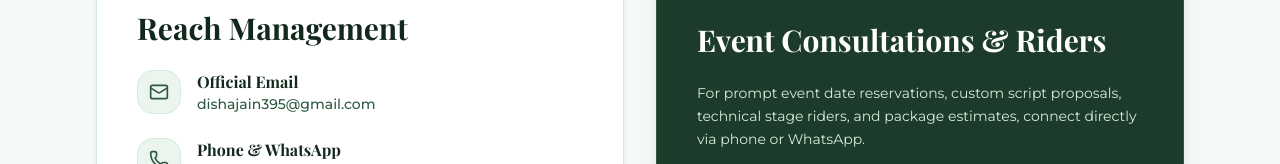
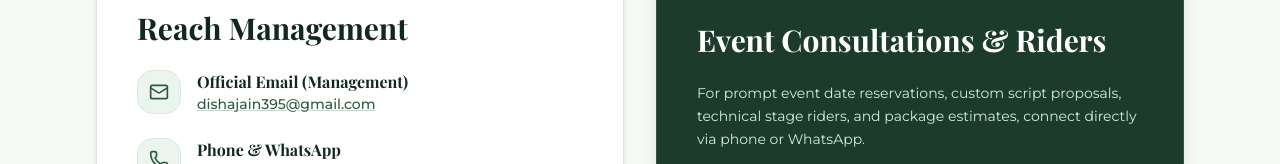
Before and after one commit to Naishaj16/emceedeepika, a React (Vite) app: page /contact in a window 1280 px wide. Shown: the part 536-700 px from the top of the page. Built offline with nearby package versions, Linux system fonts and the light colour scheme; a web font is replaced by a local one.

Commit message:
feat: add mailto link to contact email and update award proofs to support direct link navigation

```diff
--- a/src/routes/contact.tsx
+++ b/src/routes/contact.tsx
@@ -45,8 +45,13 @@ const ContactPage: React.FC = () => {
                     <Mail className="w-5 h-5" />
                   </div>
                   <div>
-                    <h4 className="font-bold text-pastel-900 text-base">Official Email</h4>
-                    <p className="text-pastel-700 font-medium">dishajain395@gmail.com</p>
+                    <h4 className="font-bold text-pastel-900 text-base">Official Email (Management)</h4>
+                    <a
+                      href="mailto:dishajain395@gmail.com"
+                      className="text-pastel-700 hover:text-pastel-900 font-medium underline decoration-pastel-300 hover:decoration-pastel-700 transition-colors"
+                    >
+                      dishajain395@gmail.com
+                    </a>
                   </div>
                 </div>
 
--- a/src/routes/portfolio.tsx
+++ b/src/routes/portfolio.tsx
@@ -204,20 +204,26 @@ const PortfolioPage: React.FC = () => {
                   </p>
                 </div>
 
-                <div className="pt-4 border-t border-pastel-100">
-                  <button
-                    onClick={() => setActiveProof({
-                      title: award.title,
-                      issuer: award.issuer,
-                      image: award.proofUrl,
-                      alt: award.proofAlt,
-                    })}
+                <div className="pt-4 border-t border-pastel-100 flex items-center gap-2">
+                  <a
+                    href={award.proofUrl}
+                    target="_blank"
+                    rel="noopener noreferrer"
+                    onClick={(e) => {
+                      e.preventDefault();
+                      setActiveProof({
+                        title: award.title,
+                        issuer: award.issuer,
+                        image: award.proofUrl,
+                        alt: award.proofAlt,
+                      });
+                    }}
                     className="inline-flex items-center gap-2 text-xs font-bold text-gold-dark hover:text-pastel-900 bg-pastel-50 hover:bg-pastel-100 border border-pastel-200 px-3.5 py-2 rounded-xl transition-all shadow-2xs group"
                   >
                     <Award className="w-4 h-4 text-gold-DEFAULT group-hover:scale-110 transition-transform" />
                     <span>{award.proofLabel}</span>
                     <ExternalLink className="w-3.5 h-3.5 text-pastel-400 group-hover:text-pastel-700 ml-0.5" />
-                  </button>
+                  </a>
                 </div>
               </div>
             ))}
```
